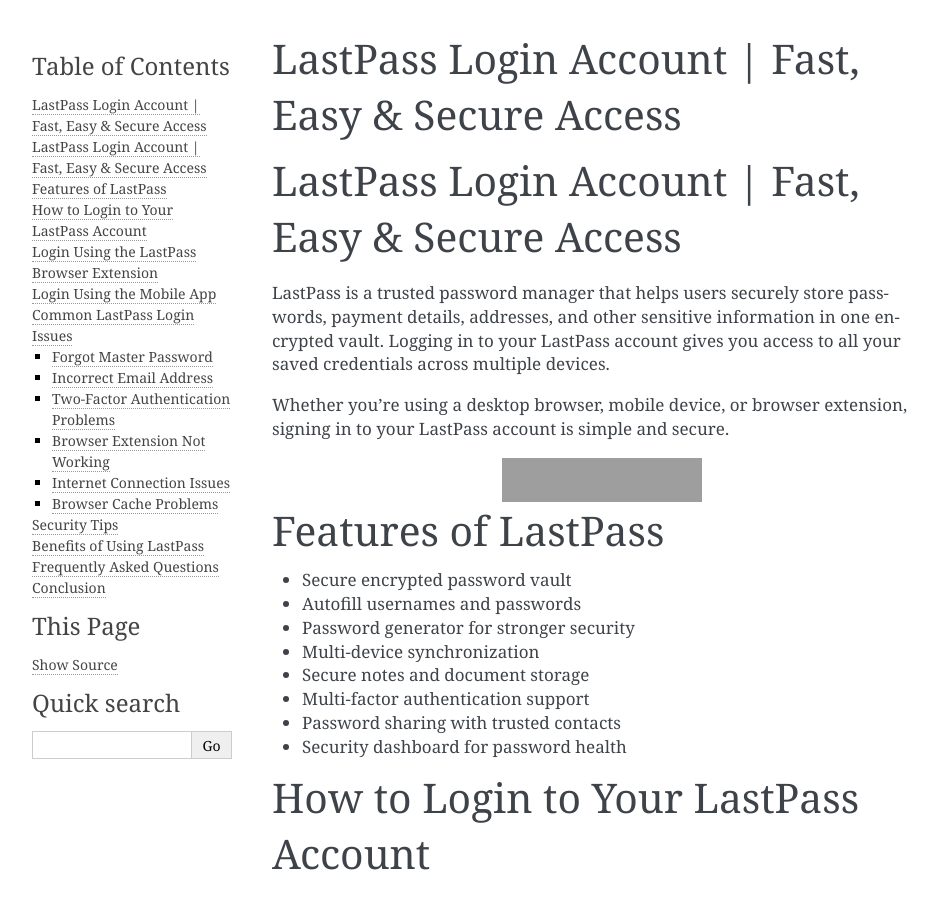
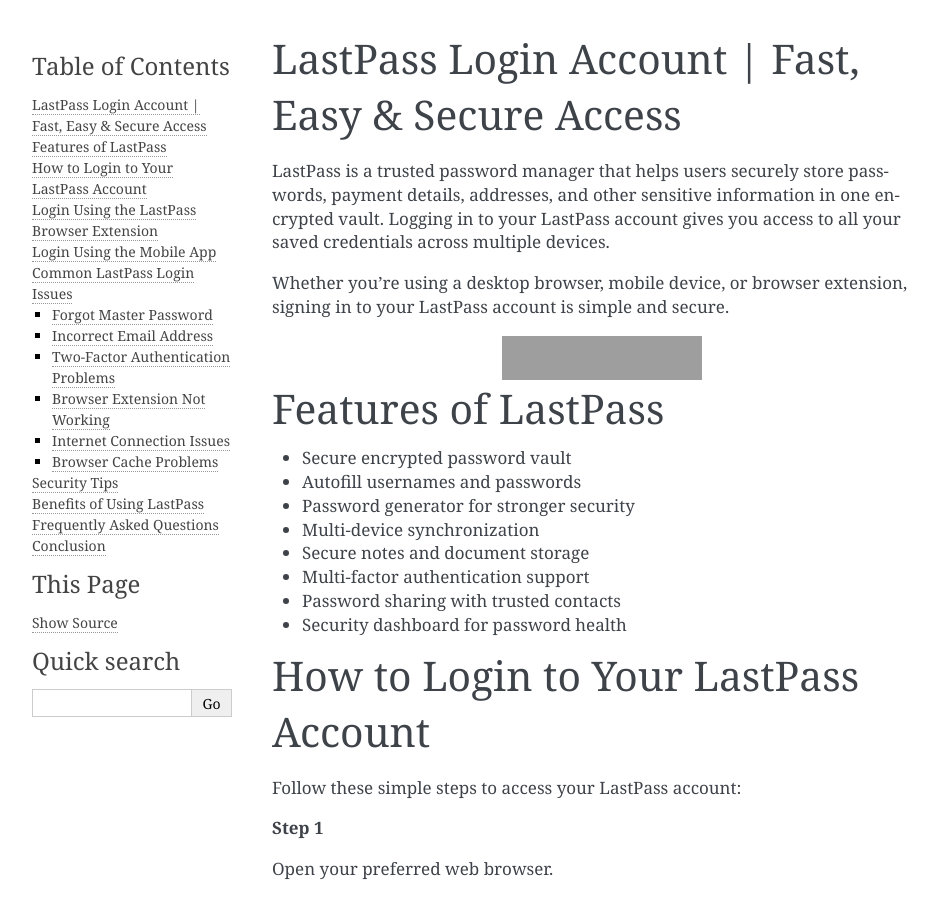
Before and after one commit to lastpassaccount/lastpassaccount, a Sphinx documentation site: the page built from docs/index.rst, in a window 1280 px wide and 900 px high, cut to the strip 0-900 px from the top of the window. Shown: the whole strip, without its empty margins (148-1086 px from the left). Built offline with Sphinx 7.4.7, drawn with Linux system fonts in a browser that asks for light colours; grey boxes are pictures that could not be loaded.

Commit message:
Remove duplicate title from index.rst
Removed duplicate title from index.rst

```diff
--- a/docs/index.rst
+++ b/docs/index.rst
@@ -2,8 +2,8 @@
 ===================================================
 
 
-LastPass Login Account | Fast, Easy & Secure Access
-===================================================
+
+
 
 LastPass is a trusted password manager that helps users securely store passwords, payment details, addresses, and other sensitive information in one encrypted vault. Logging in to your LastPass account gives you access to all your saved credentials across multiple devices.
 
```
